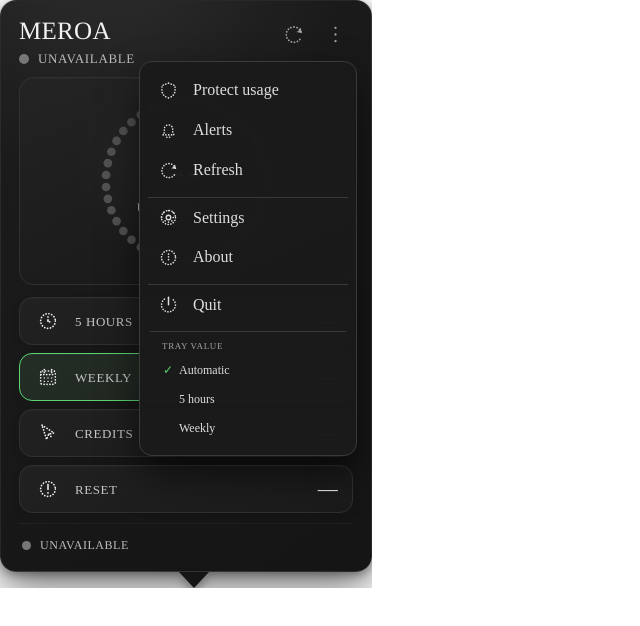
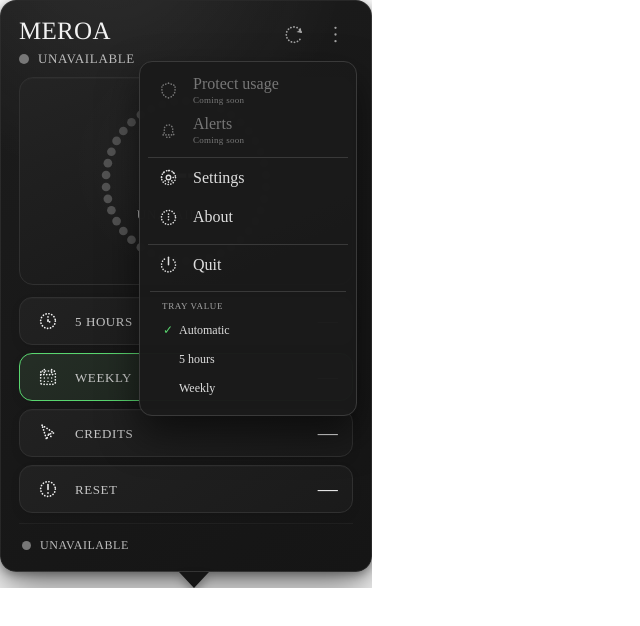
Before and after one commit to bettomich/meroa, a React (Vite) app: page / in a window 1280 px wide. Both pictures are taken after a click on the button 335 px from the left and 34 px from the top of the page. Shown: the top 626 px of the page, without its empty margins (0-640 px from the left). Built offline with nearby package versions, Linux system fonts and the light colour scheme; a web font is replaced by a local one.

Commit message:
feat: add MEROA secondary navigation and settings UI

```diff
--- a/src/App.tsx
+++ b/src/App.tsx
@@ -23,8 +23,9 @@ import {
 } from "./usage";
 
 export function App() {
-  const { language, t } = useI18n();
+  const { language, setLanguage, t } = useI18n();
   const [menuOpen, setMenuOpen] = useState(false);
+  const [view, setView] = useState<"home" | "settings" | "about">("home");
   const [isRefreshing, setIsRefreshing] = useState(false);
   const [usageState, setUsageState] = useState<UsageState>({ status: "loading" });
   const [heroSelection, setHeroSelection] = useState<HeroSelection>(readHeroSelection);
@@ -34,6 +35,7 @@ export function App() {
 
   const closePopover = useCallback(async () => {
     setMenuOpen(false);
+    setView("home");
     if (isTauri()) await invoke("hide_popover");
   }, []);
 
@@ -164,10 +166,15 @@ export function App() {
     saveTrayMode(mode);
   };
 
+  const openView = (nextView: "settings" | "about") => {
+    setView(nextView);
+    setMenuOpen(false);
+  };
+
   return (
     <main className="app-stage" ref={stageRef}>
       <section className="popover" aria-label={t("app.popoverLabel")}>
-        <header className="popover__header">
+        {view === "home" ? <header className="popover__header">
           <div className="identity">
             <div className="brand">MEROA</div>
             <div className={`status status--${statusTone}`} aria-label={stateMessage ?? statusText}>
@@ -194,13 +201,20 @@ export function App() {
               <Icon name="more" />
             </button>
           </div>
-        </header>
+        </header> : <header className="page-header">
+          <button className="page-header__back" type="button" onClick={() => setView("home")}>
+            <span aria-hidden="true">←</span>
+            <span>{t(`page.${view}.title`)}</span>
+          </button>
+        </header>}
 
+        {view === "home" ? <>
         <div className="hero-panel">
           <DottedGauge
             value={heroMetric.percentage}
             displayValue={heroMetric.value}
             label={data ? t(`usage.${heroMetric.label}`) : heroLabel}
+            valueKind={heroMetric.label === "reset" ? "duration" : "default"}
           />
         </div>
 
@@ -241,8 +255,30 @@ export function App() {
             <span>{freshnessText}</span>
           </div>
         </footer>
+        </> : view === "settings" ? <section className="page-view settings-view" aria-label={t("page.settings.title")}>
+          <div className="page-section">
+            <div className="page-section__label">{t("page.settings.general")}</div>
+            <div className="settings-row"><span>{t("page.settings.language")}</span><button type="button" className="settings-row__value" onClick={() => setLanguage(language === "it" ? "en" : "it")}>{language === "it" ? t("page.settings.italian") : t("page.settings.english")} <span aria-hidden="true">›</span></button></div>
+            <div className="settings-row"><span>{t("page.settings.autostart")}</span><span className="settings-row__value settings-row__value--muted">{t("page.settings.notConfigured")}</span></div>
+          </div>
+          <div className="page-section">
+            <div className="page-section__label">{t("page.settings.monitoring")}</div>
+            <div className="settings-row"><span>{t("page.settings.trayValue")}</span><span className="settings-row__value">{t(`menu.tray.${trayMode}`)} <span aria-hidden="true">›</span></span></div>
+            <div className="settings-row"><span>{t("page.settings.refresh")}</span><span className="settings-row__value settings-row__value--muted">{t("page.settings.everyFiveMinutes")}</span></div>
+          </div>
+          <div className="page-section">
+            <div className="page-section__label">{t("page.settings.data")}</div>
+            <div className="settings-row"><span>{t("page.settings.storage")}</span><span className="settings-row__value settings-row__value--muted">{t("page.settings.deviceOnly")}</span></div>
+          </div>
+        </section> : <section className="page-view about-view" aria-label={t("page.about.title")}>
+          <div className="about-view__brand">MEROA</div>
+          <div className="about-view__version">{t("page.about.currentVersion")}</div>
+          <p className="about-view__tagline">{t("page.about.tagline")}</p>
+          <div className="about-view__local"><span className="status__dot" aria-hidden="true" />{t("page.about.localFirst")}</div>
+          <div className="about-view__muted">{t("page.about.noCloud")}</div>
+        </section>}
 
-        {menuOpen ? <QuickMenu onClose={() => setMenuOpen(false)} onRefresh={() => void refresh()} trayMode={trayMode} onTrayModeChange={selectTrayMode} /> : null}
+        {menuOpen ? <QuickMenu onClose={() => setMenuOpen(false)} onNavigate={openView} trayMode={trayMode} onTrayModeChange={selectTrayMode} /> : null}
       </section>
       <span className="popover-pointer" aria-hidden="true" />
     </main>
--- a/src/components/DottedGauge.tsx
+++ b/src/components/DottedGauge.tsx
@@ -2,15 +2,18 @@ interface DottedGaugeProps {
   value: number | null;
   label: string;
   displayValue?: string | null;
+  valueKind?: "default" | "duration";
 }
 
 const DOT_COUNT = 42;
 
-export function DottedGauge({ value, label, displayValue }: DottedGaugeProps) {
+export function DottedGauge({ value, label, displayValue, valueKind = "default" }: DottedGaugeProps) {
   const activeDots = value === null
     ? 0
     : Math.round((Math.min(100, Math.max(0, value)) / 100) * DOT_COUNT);
   const shownValue = displayValue ?? (value === null ? "--" : `${value}%`);
+  const isPercentage = shownValue.endsWith("%");
+  const number = isPercentage ? shownValue.slice(0, -1) : shownValue;
   const ariaValue = `${shownValue} ${label}`;
 
   return (
@@ -34,8 +37,9 @@ export function DottedGauge({ value, label, displayValue }: DottedGaugeProps) {
         })}
       </svg>
       <div className="gauge__content">
-        <div className={value === null ? "gauge__value gauge__value--empty" : "gauge__value"}>
-          <span>{shownValue}</span>
+        <div className={`gauge__value${value === null ? " gauge__value--empty" : ""}${valueKind === "duration" ? " gauge__value--duration" : ""}`}>
+          <span className="gauge__value-number">{number}</span>
+          {isPercentage ? <span className="gauge__value-unit">%</span> : null}
         </div>
         <div className="gauge__label">{label}</div>
       </div>
--- a/src/components/QuickMenu.tsx
+++ b/src/components/QuickMenu.tsx
@@ -5,23 +5,22 @@ import type { TrayMode } from "../usage";
 
 interface QuickMenuProps {
   onClose: () => void;
-  onRefresh: () => void;
+  onNavigate: (view: "settings" | "about") => void;
   trayMode: TrayMode;
   onTrayModeChange: (mode: TrayMode) => void;
 }
 
-type MenuItem = { key: string; icon: IconName; action?: "refresh"; separator?: boolean };
+type MenuItem = { key: string; icon: IconName; action?: "navigate"; disabled?: boolean; separator?: boolean };
 
 const items: MenuItem[] = [
-  { key: "protectUsage", icon: "shield" },
-  { key: "alerts", icon: "bell" },
-  { key: "refresh", icon: "refresh", action: "refresh" },
-  { key: "settings", icon: "settings", separator: true },
-  { key: "about", icon: "info" },
+  { key: "protectUsage", icon: "shield", disabled: true },
+  { key: "alerts", icon: "bell", disabled: true },
+  { key: "settings", icon: "settings", action: "navigate", separator: true },
+  { key: "about", icon: "info", action: "navigate" },
   { key: "quit", icon: "power", separator: true },
 ];
 
-export function QuickMenu({ onClose, onRefresh, trayMode, onTrayModeChange }: QuickMenuProps) {
+export function QuickMenu({ onClose, onNavigate, trayMode, onTrayModeChange }: QuickMenuProps) {
   const { t } = useI18n();
   const menuRef = useRef<HTMLDivElement>(null);
 
@@ -37,13 +36,14 @@ export function QuickMenu({ onClose, onRefresh, trayMode, onTrayModeChange }: Qu
           key={item.key}
           type="button"
           role="menuitem"
+          disabled={item.disabled}
           onClick={() => {
-            if (item.action === "refresh") onRefresh();
+            if (item.action === "navigate") onNavigate(item.key as "settings" | "about");
             onClose();
           }}
         >
           <Icon name={item.icon} />
-          <span>{t(`menu.${item.key}`)}</span>
+          <span>{t(`menu.${item.key}`)}{item.disabled ? <small>{t("menu.comingSoon")}</small> : null}</span>
         </button>
       ))}
       <div className="quick-menu__tray-mode" role="group" aria-label={t("menu.trayValue")}>
--- a/src/locales/en.json
+++ b/src/locales/en.json
@@ -29,7 +29,19 @@
     "settings": "Settings",
     "about": "About",
     "quit": "Quit",
+    "comingSoon": "Coming soon",
     "trayValue": "Tray value",
     "tray": { "auto": "Automatic", "fiveHours": "5 hours", "weekly": "Weekly" }
+  },
+  "page": {
+    "settings": {
+      "title": "Settings", "general": "General", "language": "Language", "italian": "Italian", "english": "English",
+      "autostart": "Start with Windows", "notConfigured": "Not configured", "monitoring": "Monitoring", "trayValue": "Tray value",
+      "refresh": "Refresh", "everyFiveMinutes": "Every 5 minutes", "data": "Data", "storage": "Storage", "deviceOnly": "Device only"
+    },
+    "about": {
+      "title": "About", "currentVersion": "Current version", "tagline": "Know what you have.\nProtect what you need.",
+      "localFirst": "Local-first", "noCloud": "No MEROA cloud"
+    }
   }
 }
--- a/src/locales/it.json
+++ b/src/locales/it.json
@@ -29,7 +29,19 @@
     "settings": "Impostazioni",
     "about": "Informazioni",
     "quit": "Esci",
+    "comingSoon": "In arrivo",
     "trayValue": "Valore nella barra",
     "tray": { "auto": "Automatico", "fiveHours": "5 ore", "weekly": "Settimanale" }
+  },
+  "page": {
+    "settings": {
+      "title": "Impostazioni", "general": "Generali", "language": "Lingua", "italian": "Italiano", "english": "Inglese",
+      "autostart": "Avvia con Windows", "notConfigured": "Non configurato", "monitoring": "Monitoraggio", "trayValue": "Valore nella barra",
+      "refresh": "Aggiornamento", "everyFiveMinutes": "Ogni 5 minuti", "data": "Dati", "storage": "Archiviazione", "deviceOnly": "Solo dispositivo"
+    },
+    "about": {
+      "title": "Informazioni", "currentVersion": "Versione corrente", "tagline": "Know what you have.\nProtect what you need.",
+      "localFirst": "Local-first", "noCloud": "Nessun cloud MEROA"
+    }
   }
 }
--- a/src/styles/global.css
+++ b/src/styles/global.css
@@ -203,29 +203,38 @@ button:focus-visible {
 
 .gauge__value {
   display: flex;
-  align-items: flex-end;
+  align-items: baseline;
   justify-content: center;
   color: var(--text-primary);
-  font-family: "Doto";
-  font-variation-settings: "ROND" 100, "wght" 650;
+  font-family: "Space Grotesk";
   font-size: 57px;
-  line-height: .82;
-  letter-spacing: -.06em;
+  font-weight: 450;
+  line-height: .9;
+  letter-spacing: -.045em;
+  font-variant-numeric: tabular-nums;
 }
 
-.gauge__value small {
-  margin: 0 0 3px 2px;
+.gauge__value-number { line-height: .9; }
+.gauge__value-unit {
+  margin-left: 2px;
   font-family: "Space Grotesk";
-  font-size: 18px;
-  font-weight: 350;
-  letter-spacing: 0;
+  font-size: .87em;
+  font-weight: 450;
+  line-height: .9;
+  letter-spacing: -.03em;
 }
 
 .gauge__value--empty {
-  font-family: "Space Grotesk";
-  font-size: 46px;
-  font-weight: 350;
-  letter-spacing: .04em;
+  font-size: 57px;
+  font-weight: 450;
+  letter-spacing: -.045em;
+}
+
+.gauge__value--duration {
+  max-width: 158px;
+  font-size: clamp(34px, 10.5vw, 40px);
+  letter-spacing: -.055em;
+  white-space: nowrap;
 }
 
 .gauge__label {
@@ -366,6 +375,9 @@ button:focus-visible {
 }
 
 .quick-menu__item:hover { background: rgba(255, 255, 255, .06); }
+.quick-menu__item:disabled { color: #777; cursor: default; }
+.quick-menu__item:disabled:hover { background: transparent; }
+.quick-menu__item small { display: block; margin-top: 2px; color: #777; font-size: 9px; letter-spacing: .03em; }
 .quick-menu__item--separator { margin-top: 7px; border-top: 1px solid #393939; border-radius: 0 0 8px 8px; }
 .quick-menu__item .icon { width: 21px; height: 21px; }
 
@@ -404,6 +416,45 @@ button:focus-visible {
 .quick-menu__tray-option:hover { background: rgba(255, 255, 255, .06); }
 .quick-menu__tray-option span:first-child { color: var(--safe); }
 
+.page-header {
+  min-height: 48px;
+  display: flex;
+  align-items: flex-start;
+}
+
+.page-header__back {
+  display: inline-flex;
+  align-items: center;
+  gap: 9px;
+  min-height: 36px;
+  padding: 0;
+  border: 0;
+  color: var(--text-primary);
+  background: transparent;
+  font-size: 14px;
+  font-weight: 450;
+  letter-spacing: .06em;
+  text-transform: uppercase;
+  cursor: pointer;
+}
+
+.page-header__back span:first-child { color: var(--icon-secondary); font-size: 21px; line-height: 1; }
+.page-view { min-height: 332px; padding-top: 10px; }
+.page-section + .page-section { margin-top: 18px; }
+.page-section__label { margin-bottom: 2px; color: var(--text-secondary); font-size: 10px; font-weight: 500; letter-spacing: .1em; text-transform: uppercase; }
+.settings-row { min-height: 42px; display: flex; align-items: center; justify-content: space-between; gap: 14px; border-bottom: 1px solid rgba(255,255,255,.07); color: #d8d8d8; font-size: 13px; }
+.settings-row__value { display: inline-flex; align-items: center; gap: 8px; padding: 0; border: 0; color: var(--text-primary); background: transparent; font: inherit; white-space: nowrap; }
+button.settings-row__value { cursor: pointer; }
+.settings-row__value span { color: var(--icon-secondary); font-size: 18px; line-height: 1; }
+.settings-row__value--muted { color: var(--text-secondary); }
+.about-view { padding: 26px 8px 8px; }
+.about-view__brand { color: var(--text-primary); font-size: 28px; font-weight: 400; letter-spacing: .08em; }
+.about-view__version { margin-top: 8px; color: var(--text-secondary); font-size: 12px; }
+.about-view__tagline { margin: 34px 0 28px; color: #d7d7d7; white-space: pre-line; font-size: 15px; line-height: 1.55; }
+.about-view__local { display: flex; align-items: center; gap: 9px; color: var(--text-primary); font-size: 13px; }
+.about-view__local .status__dot { width: 8px; height: 8px; }
+.about-view__muted { margin-top: 8px; color: var(--text-secondary); font-size: 12px; }
+
 .is-spinning { animation: spin 650ms cubic-bezier(.35,.02,.22,1); }
 @keyframes spin { to { transform: rotate(360deg); } }
 
```
Also changed, not shown: 1 other file (tests, documents, lock files or other folders).
